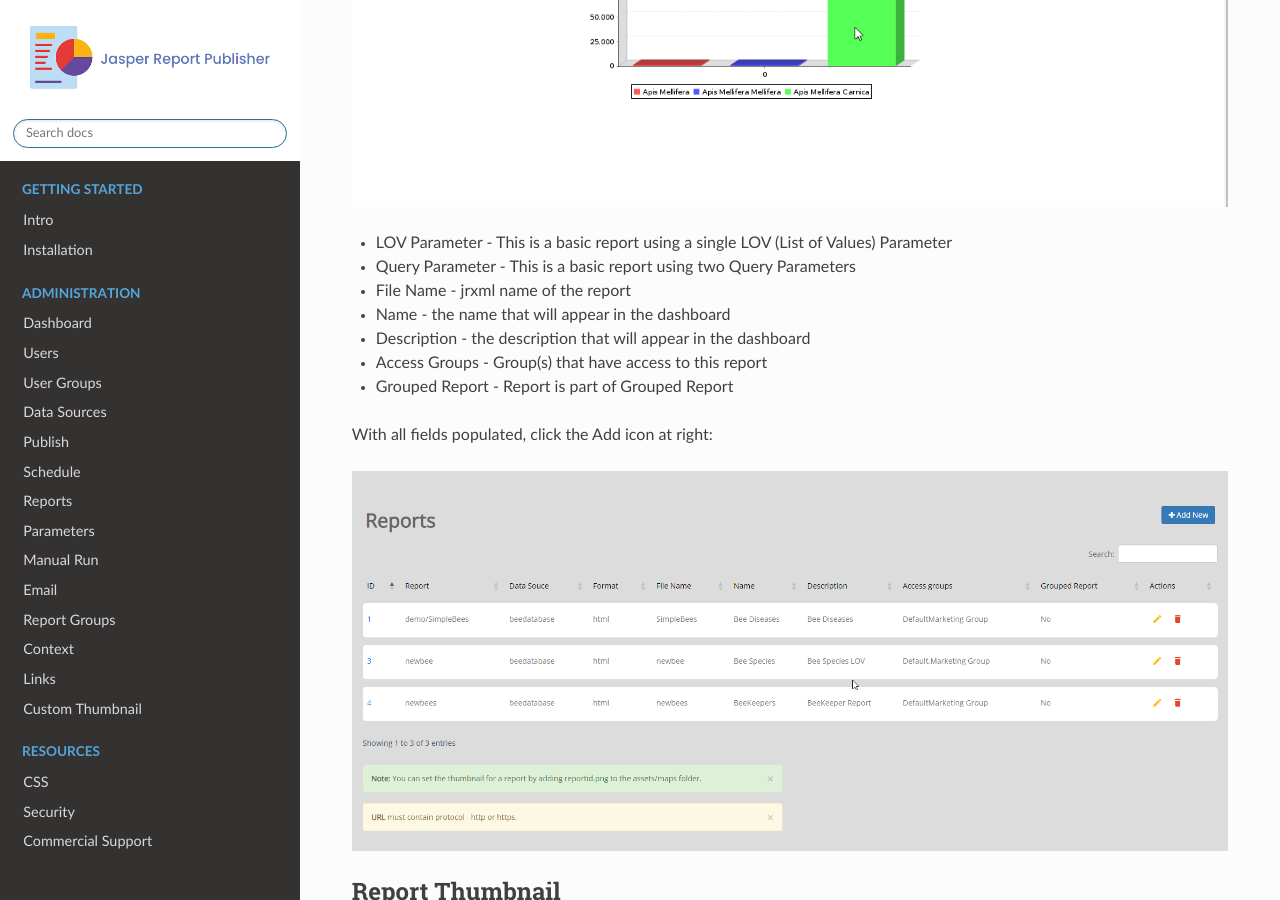
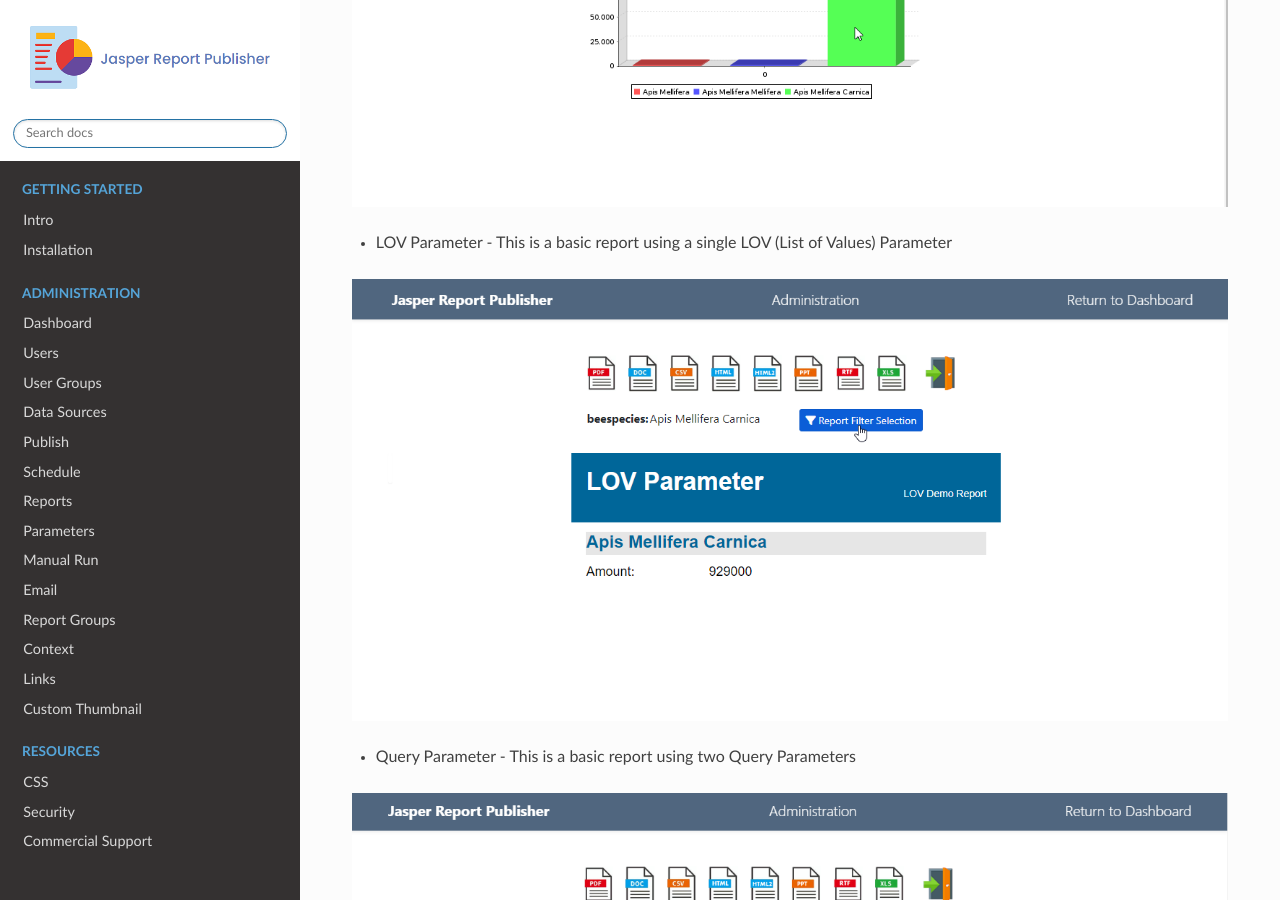
Before and after one commit to AcuGIS/jasper-report-publisher, a Sphinx documentation site: the page built from docs/components/sample/index.rst, in a window 1280 px wide and 900 px high, scrolled down 1184 px. Built offline with Sphinx 7.4.7 and the Read the Docs theme 2.0.0, drawn with Linux system fonts in a browser that asks for light colours; pages that are not in the unit, such as notebooks, are missing from menus.

Commit message:
Update index.rst

```diff
--- a/docs/components/sample/index.rst
+++ b/docs/components/sample/index.rst
@@ -41,10 +41,13 @@
 
 
 * LOV Parameter - This is a basic report using a single LOV (List of Values) Parameter
+
+.. image:: ../../_static/lov-report-0.png
+
+
 * Query Parameter - This is a basic report using two Query Parameters
 
-
-
+.. image:: ../../_static/query-report-3.png
 
 * File Name	- jrxml name of the report
 * Name	- the name that will appear in the dashboard
```
